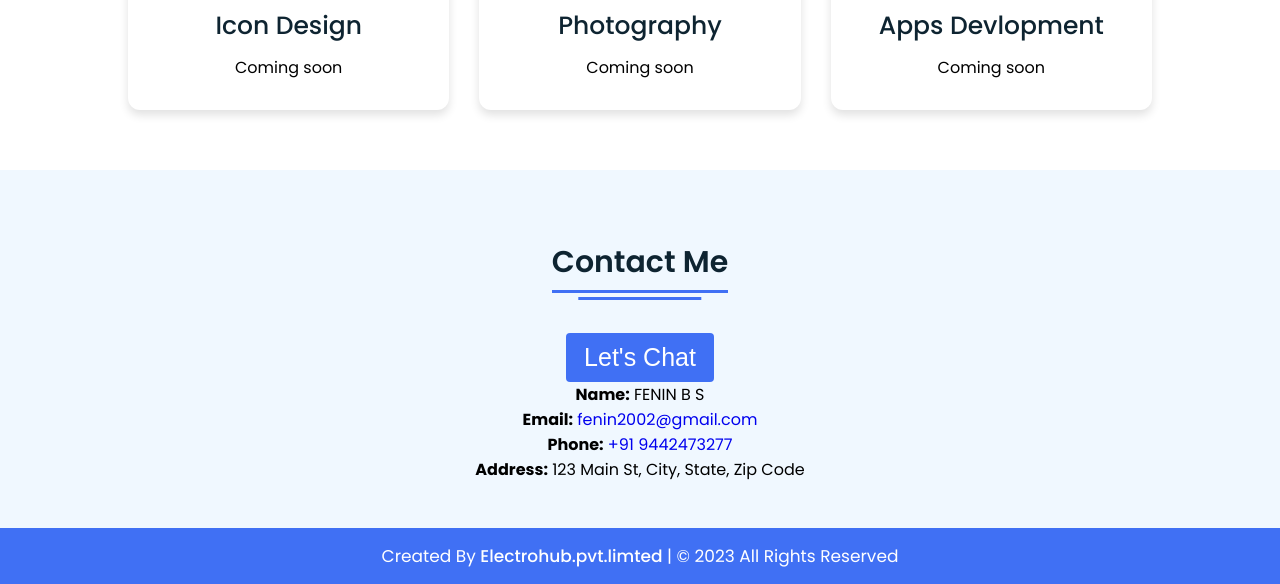
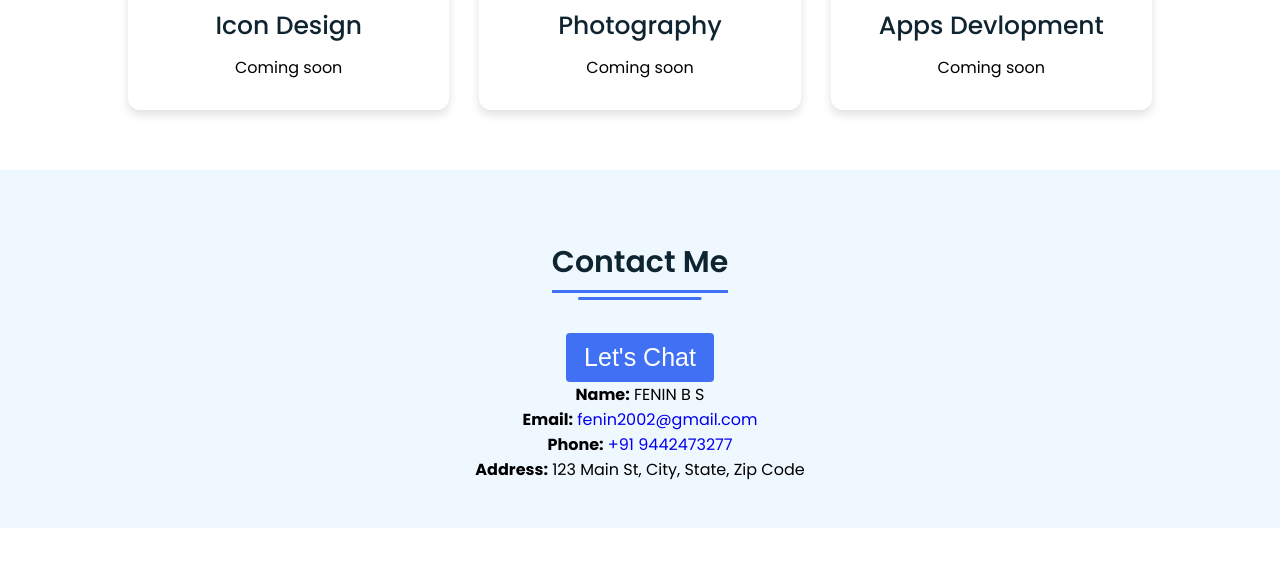
Before and after one commit to Feninflash/My-portfolio, a plain HTML site: page index.html in a window 1280 px wide. Shown: the part 2438-3022 px from the top of the page. After the commit the page ends 2966 px from the top, so only its background shows below. Drawn offline with Linux system fonts and the light colour scheme.

Commit message:
Update index.html

```diff
--- a/index.html
+++ b/index.html
@@ -172,12 +172,6 @@
   </div>
 </section>
 
-<!-- Footer Section Start -->
-<footer>
-  <div class="text">
-    <span>Created By <a href="#">Electrohub.pvt.limted</a> | &#169; 2023 All Rights Reserved</span>
-  </div>
-</footer>
 
   <script src="script.js"></script>
 </body>
```
